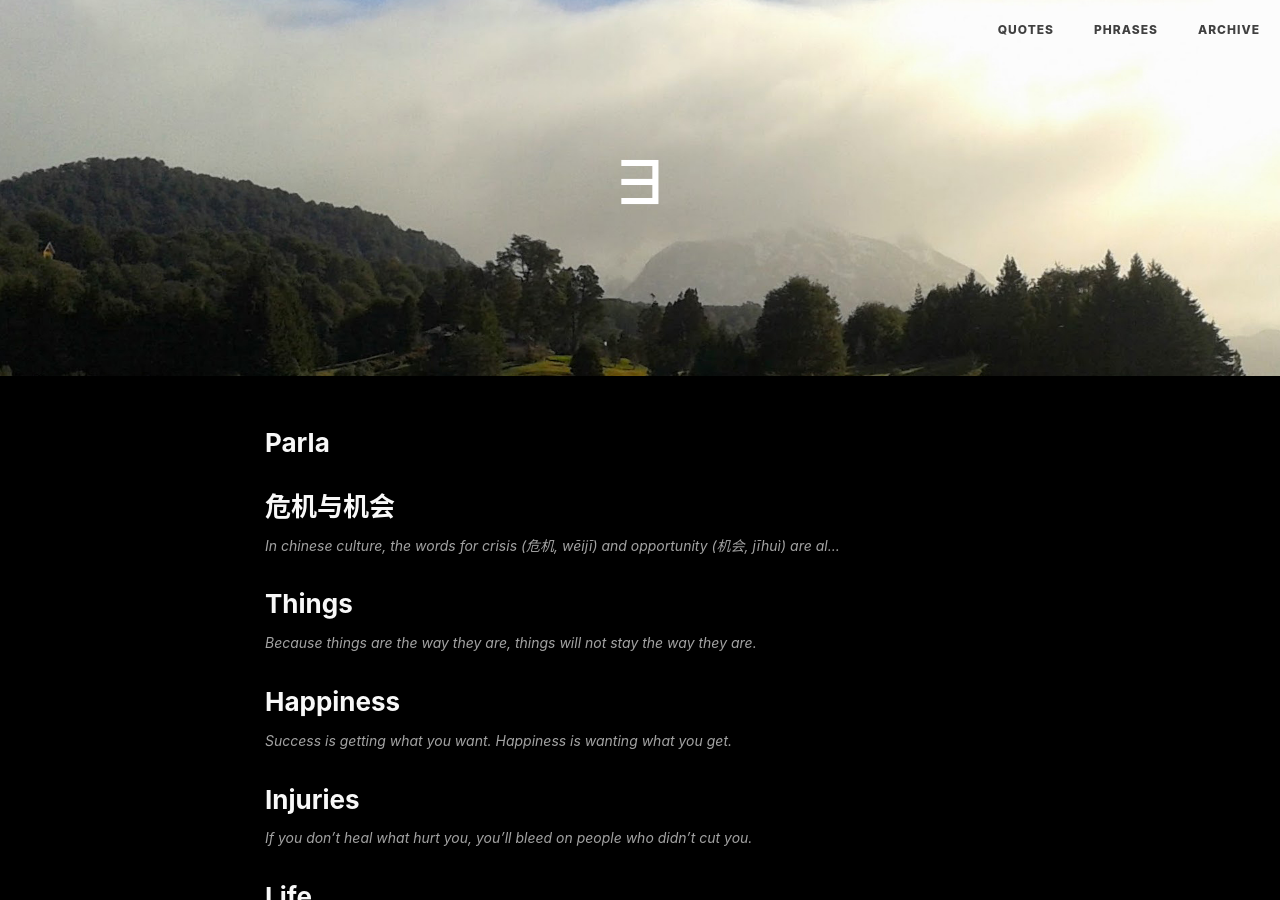
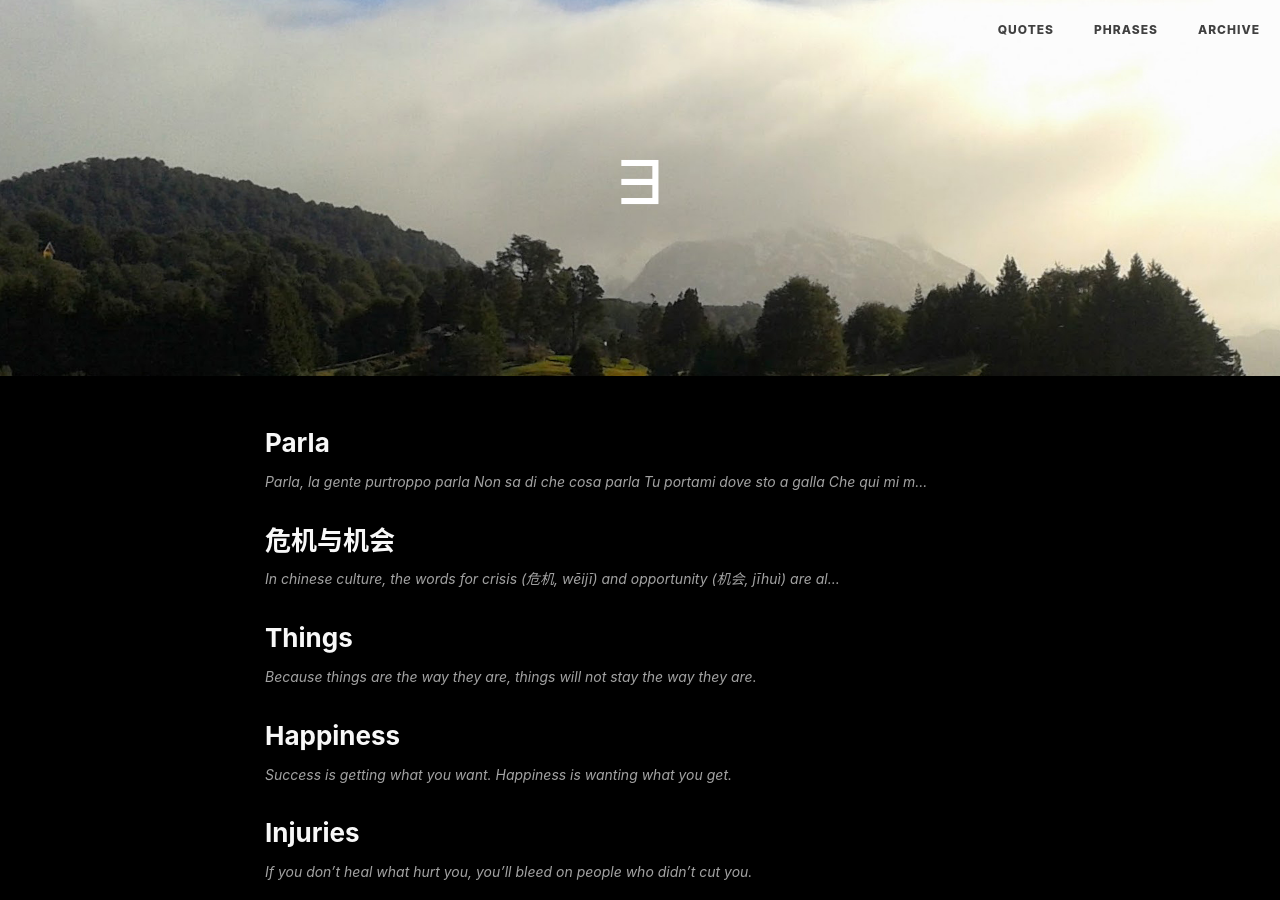
Before and after one commit to eugeniosaintemarie/notes, a Jekyll site: the page built from index.html, in a window 1280 px wide and 900 px high. Built offline with Jekyll 4.4.1, drawn with Linux system fonts in a browser that asks for light colours; the list of posts is cut into pages by our own code; comment, search, counter and statistics services are not loaded.

Commit message:
Update 2023-08-19-parla.markdown

```diff
--- a/_posts/2023-08-19-parla.markdown
+++ b/_posts/2023-08-19-parla.markdown
@@ -1,4 +1,22 @@
 ---
-layout:       keynote
-iframe:       "https://eugeniosaintemarie.github.io/phrases/"
+layout:       post
+header-style: text
+header-img:   ""
+multilingual: false
+catalog:      false
+title:        "Parla"
+subtitle:     ""
+date:         2023-08-19
+author:       ""
+tags:
+            - Songs
 ---
+
+Parla, la gente purtroppo parla\
+Non sa di che cosa parla\
+Tu portami dove sto a galla\
+Che qui mi manca l'aria\
+Parla, la gente purtroppo parla\
+Non sa di che cazzo parla\
+Tu portami dove sto a galla\
+Che qui mi manca l'aria\
```
